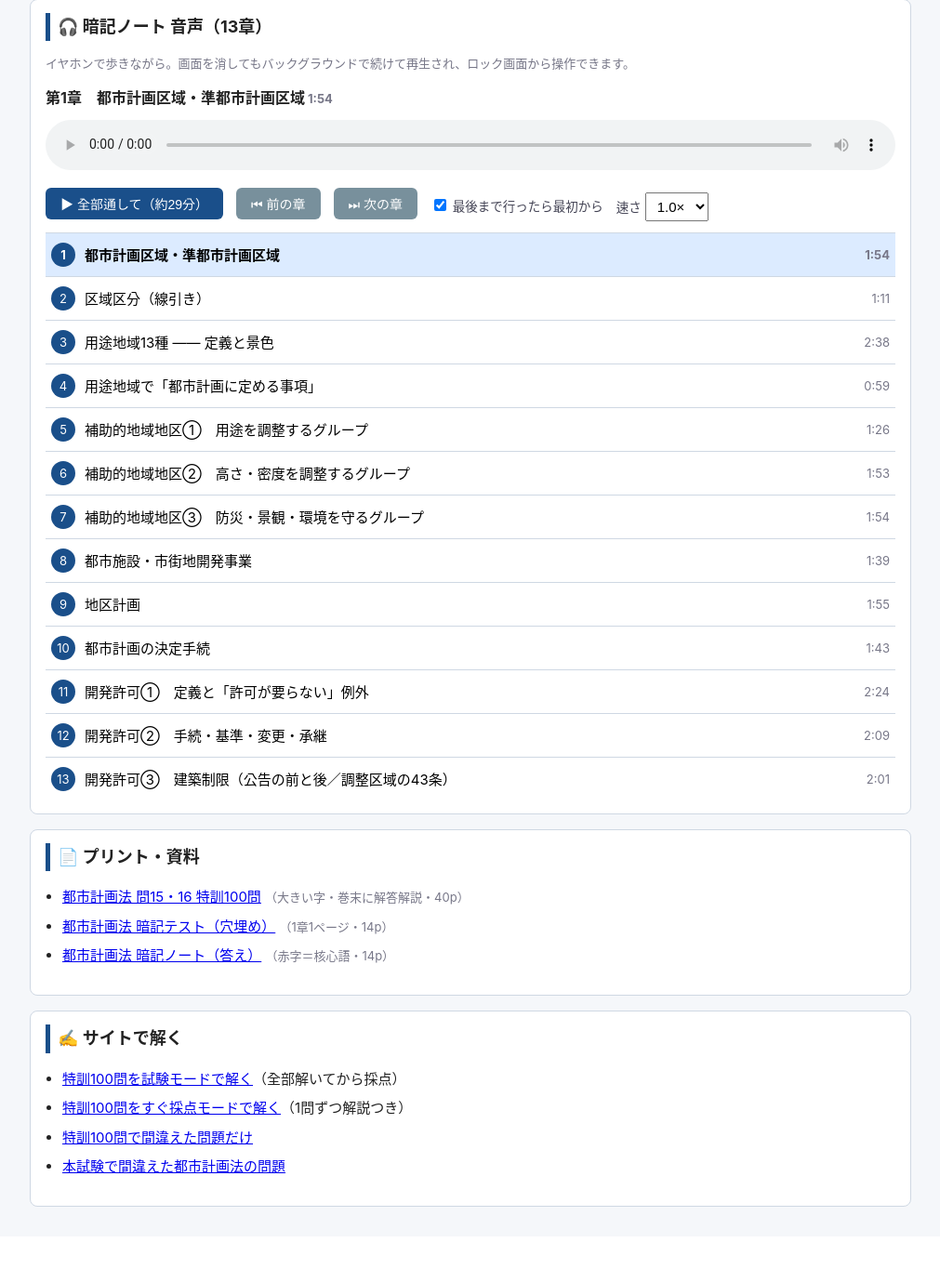
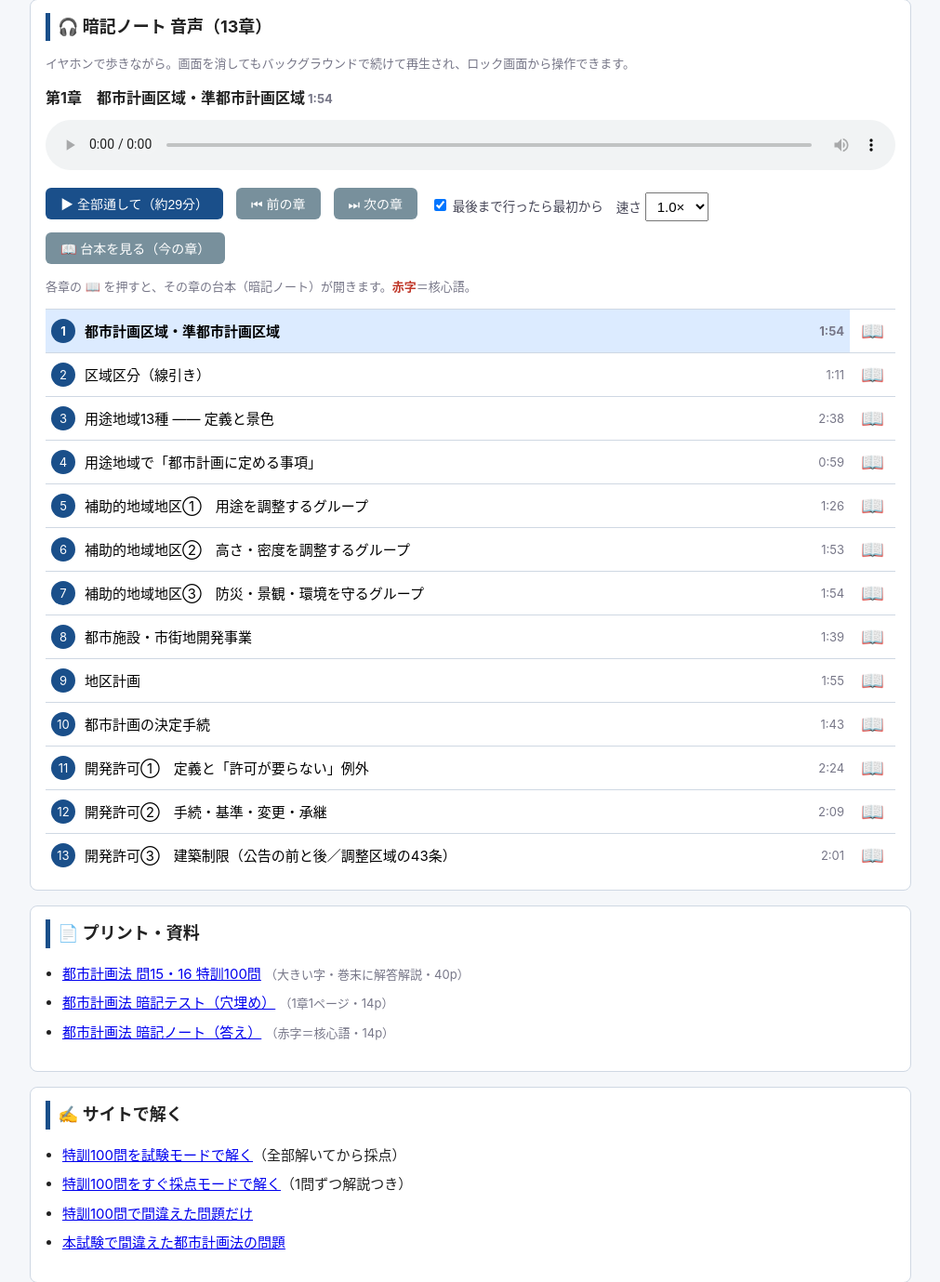
Before and after one commit to 85mighty/takken-note, a Flask app: page /study in a window 1280 px wide. Shown: the part 114-1493 px from the top of the page at 93% size, without its empty margins (134-1145 px from the left). Before the commit the page ends 1412 px from the top, so only its background shows below. Run offline with Flask 3, Linux system fonts and the light colour scheme.

Commit message:
学習 탭: 章별 台本(暗記ノート 본문) 표시 — 플레이어 아래 토글 + 각 장 📖 버튼
Co-Authored-By: Claude Fable 5.1 <noreply@anthropic.com>
Claude-Session: https://claude.ai/code/session_01Qfduj8hgJDTJfuSADXghQs

```diff
--- a/app.py
+++ b/app.py
@@ -212,7 +212,22 @@ def api_subtopic():
 
 @app.route("/study")
 def study():
-    return render_template("study.html")
+    return render_template("study.html", chapters=_toshi_chapters())
+
+
+def _toshi_chapters():
+    """coaching/toshi_gen.py 의 暗記ノート를 대본(台本) 표시용으로 (red 키워드 {{..}} 는 프런트에서 강조)."""
+    import importlib
+    import sys
+    coaching = os.path.join(os.path.dirname(os.path.abspath(__file__)), "coaching")
+    if coaching not in sys.path:
+        sys.path.insert(0, coaching)
+    try:
+        tg = importlib.import_module("toshi_gen")
+    except Exception:
+        return []
+    return [{"n": i, "title": c["title"], "meaning": c["meaning"], "items": c["items"], "one": c["one"]}
+            for i, c in enumerate(tg.CHAPTERS, 1)]
 
 
 # ---- D. 통계 ----
--- a/static/style.css
+++ b/static/style.css
@@ -201,3 +201,16 @@ table.list.hide-ans tr.detail:not(.revealed) .expl { display: none; }
 .tbtn .td { color: #778; font-size: 13px; }
 ul.docs { padding-left: 18px; } ul.docs li { margin: 6px 0; }
 @media (pointer: coarse) { .tbtn { padding: 13px 6px; font-size: 16px; } }
+.trow { display: flex; align-items: stretch; }
+.trow .tbtn { flex: 1; width: auto; }
+.sbtn { border: 0; background: none; font-size: 20px; padding: 0 12px; cursor: pointer; color: #556; }
+.sbtn.on { background: #fff3cd; }
+.scriptbox { margin: 4px 0 8px; }
+.script { background: #fffdf5; border: 1px solid #eadfb0; border-radius: 8px; padding: 10px 14px; margin: 6px 0 10px; font-size: 15px; line-height: 1.7; }
+.script h3 { margin: 0 0 6px; font-size: 16px; }
+.script .mean { color: #556; margin: 0 0 6px; }
+.script ol { padding-left: 1.4em; margin: 0 0 8px; }
+.script li { margin: 3px 0; }
+.script .one { font-weight: bold; margin: 0; border-top: 1px dashed #d9c98a; padding-top: 6px; }
+.kw { color: #c0392b; font-weight: bold; }
+@media (pointer: coarse) { .script { font-size: 16px; } .sbtn { padding: 0 14px; } }
--- a/templates/study.html
+++ b/templates/study.html
@@ -22,6 +22,11 @@
         <select id="rate"><option value="0.8">0.8×</option><option value="1" selected>1.0×</option><option value="1.2">1.2×</option><option value="1.5">1.5×</option></select>
       </label>
     </div>
+    <div class="scriptbox">
+      <button type="button" class="btn gray" id="script-toggle">📖 台本を見る（今の章）</button>
+      <div id="script-now" class="script" hidden></div>
+    </div>
+    <p class="mut">各章の 📖 を押すと、その章の台本（暗記ノート）が開きます。<span class="kw">赤字</span>＝核心語。</p>
     <ol class="tracks" id="tracks"></ol>
   </div>
 
@@ -72,6 +77,20 @@ try { const t = localStorage.getItem("studyTab"); if (t) document.querySelector(
 
 // ---- 플레이어 ----
 const AUDIO = "{{ url_for('static', filename='audio/') }}";
+const CHAPTERS = {{ chapters | tojson }};
+function esc(s) { return s.replace(/&/g, "&amp;").replace(/</g, "&lt;").replace(/>/g, "&gt;"); }
+function kw(s) { return esc(s).replace(/\{\{(.+?)\}\}/g, '<span class="kw">$1</span>'); }
+function scriptHTML(c) {
+  if (!c) return "";
+  return `<h3>${esc(c.title)}</h3><p class="mean">${kw(c.meaning)}</p><ol>` +
+    c.items.map(it => `<li>${kw(it)}</li>`).join("") +
+    `</ol><p class="one">一文：${kw(c.one)}</p>`;
+}
+function renderNowScript() {
+  const box = document.getElementById("script-now");
+  if (cur === "all" || cur < 0) { box.innerHTML = '<p class="mut">章を選ぶと、その章の台本がここに出ます。</p>'; return; }
+  box.innerHTML = scriptHTML(CHAPTERS[cur]);
+}
 const audio = document.getElementById("player");
 const list = document.getElementById("tracks");
 let META = null, cur = -1;   // cur: -1=없음, 0..n-1=장, "all"=전체
@@ -84,6 +103,7 @@ function setTrack(i, autoplay) {
   document.getElementById("now-title").textContent = t.title;
   document.getElementById("now-time").textContent = " " + fmt(t.sec);
   list.querySelectorAll("li").forEach((li, k) => li.classList.toggle("playing", k === i));
+  renderNowScript();
   if ("mediaSession" in navigator) {
     navigator.mediaSession.metadata = new MediaMetadata({title: t.title, artist: "都市計画法 暗記ノート", album: "宅建"});
   }
@@ -102,8 +122,14 @@ fetch(AUDIO + "toshi_tracks.json").then(r => r.json()).then(m => {
   META = m;
   m.tracks.forEach((t, i) => {
     const li = document.createElement("li");
-    li.innerHTML = `<button type="button" class="tbtn"><span class="tn">${t.n}</span><span class="tt">${t.title.replace(/^第\d+章　/, "")}</span><span class="td">${fmt(t.sec)}</span></button>`;
-    li.querySelector("button").addEventListener("click", () => setTrack(i, true));
+    li.innerHTML = `<div class="trow"><button type="button" class="tbtn"><span class="tn">${t.n}</span><span class="tt">${t.title.replace(/^第\d+章　/, "")}</span><span class="td">${fmt(t.sec)}</span></button><button type="button" class="sbtn" title="台本">📖</button></div><div class="script" hidden></div>`;
+    li.querySelector(".tbtn").addEventListener("click", () => setTrack(i, true));
+    li.querySelector(".sbtn").addEventListener("click", e => {
+      const box = li.querySelector(".script");
+      if (box.hidden) box.innerHTML = scriptHTML(CHAPTERS[i]);
+      box.hidden = !box.hidden;
+      e.currentTarget.classList.toggle("on", !box.hidden);
+    });
     list.appendChild(li);
   });
   let saved = 0; try { const s = localStorage.getItem("toshiTrack"); if (s !== null) saved = s === "all" ? "all" : +s; } catch (e) {}
@@ -111,6 +137,14 @@ fetch(AUDIO + "toshi_tracks.json").then(r => r.json()).then(m => {
 });
 audio.addEventListener("ended", next);
 document.getElementById("play-all").addEventListener("click", () => setTrack("all", true));
+document.getElementById("script-toggle").addEventListener("click", e => {
+  const box = document.getElementById("script-now");
+  box.hidden = !box.hidden;
+  if (!box.hidden) renderNowScript();
+  e.currentTarget.textContent = box.hidden ? "📖 台本を見る（今の章）" : "📖 台本を閉じる";
+  try { localStorage.setItem("toshiScript", box.hidden ? "0" : "1"); } catch (e2) {}
+});
+try { if (localStorage.getItem("toshiScript") === "1") document.getElementById("script-toggle").click(); } catch (e) {}
 document.getElementById("next-t").addEventListener("click", next);
 document.getElementById("prev-t").addEventListener("click", prev);
 document.getElementById("rate").addEventListener("change", e => audio.playbackRate = +e.target.value);
```
